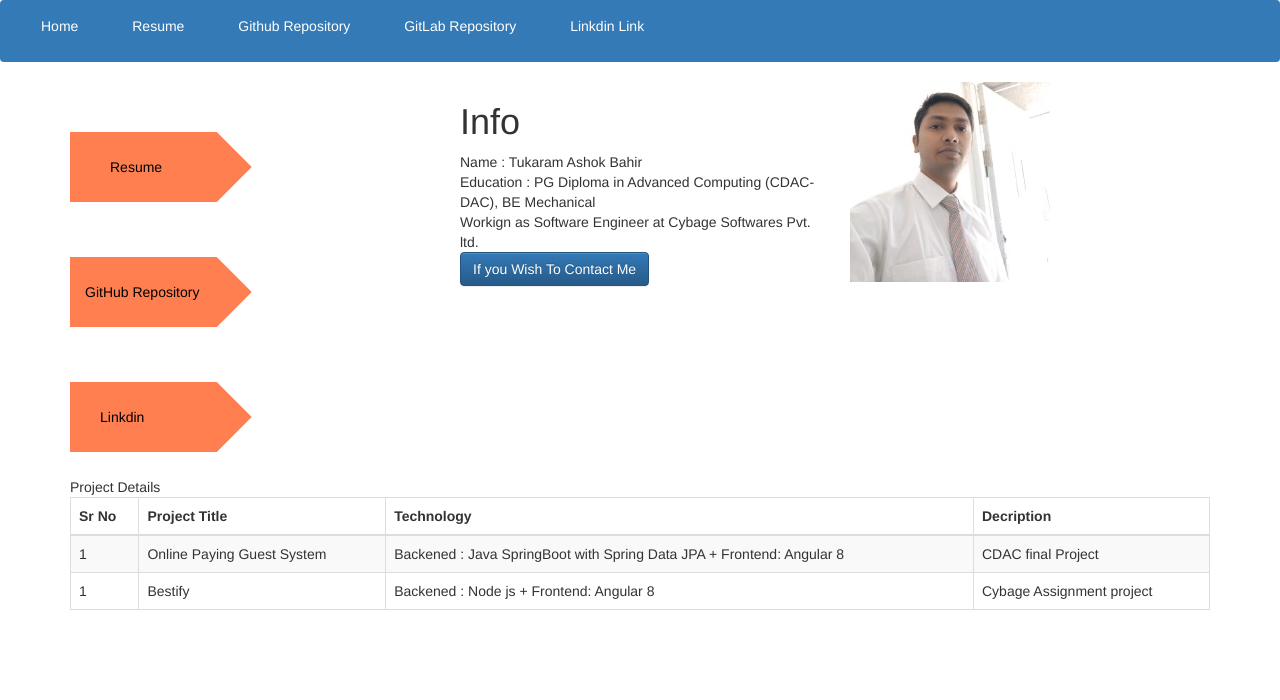
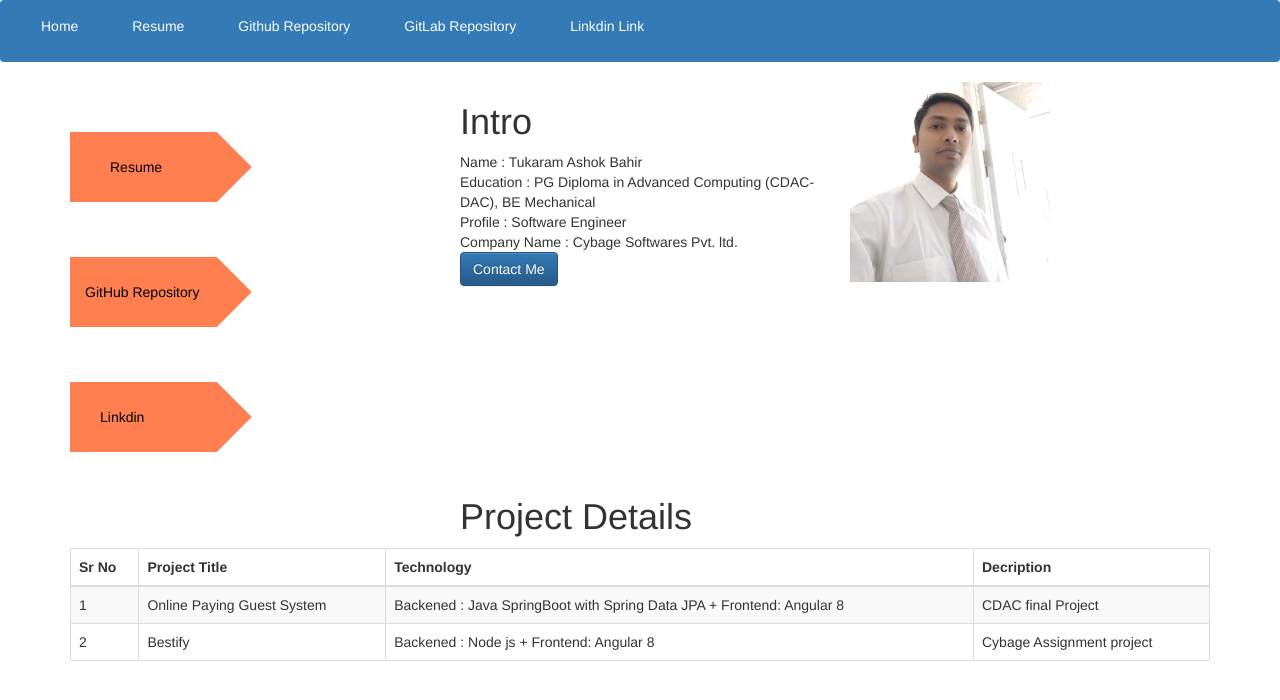
Before and after one commit to tukarambahir/tukarambahir.github.io, a plain HTML site: page index.html in a window 1280 px wide. Drawn offline with nearby package versions, Linux system fonts and the light colour scheme.

Commit message:
modified title

```diff
--- a/index.html
+++ b/index.html
@@ -119,12 +119,13 @@
          </a>
             </div>
             <div class="col-md-4">
-                <h1>Info</h1>
+                <h1>Intro</h1>
 
                 <div> Name : Tukaram Ashok Bahir </div>
                 <div> Education : PG Diploma in Advanced Computing (CDAC-DAC), BE Mechanical</div>
-                <div>Workign as Software Engineer at Cybage Softwares Pvt. ltd. </div>
-                <button onclick="func()" class="btn btn-primary">If you Wish To Contact Me</button>
+                <div> Profile : Software Engineer</div>
+                <div> Company Name : Cybage Softwares Pvt. ltd.</div>
+                <button onclick="func()" class="btn btn-primary">Contact Me</button>
 
             </div>
             <div class="col-md-4">
@@ -133,7 +134,14 @@
         </div>
         &nbsp;
         &nbsp;
-        <div>Project Details</div>
+        <div class="row">
+          <div class="col-md-4"></div>
+          <div class="col-md-4">
+            <h1>Project Details</h1>
+          </div>
+        </div>
+        <div class="col-md-4"></div>
+
         <table class="table table-striped table-bordered">
             <thead>
                 <tr>
@@ -151,7 +159,7 @@
                     <td>CDAC final Project</td>
                 </tr>
                 <tr>
-                  <td>1</td>
+                  <td>2</td>
                   <td>Bestify</td>
                   <td>Backened : Node js  + Frontend: Angular 8</td>
                   <td>Cybage Assignment project</td>
```
